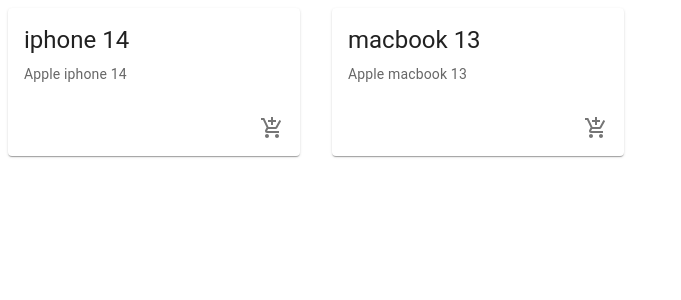
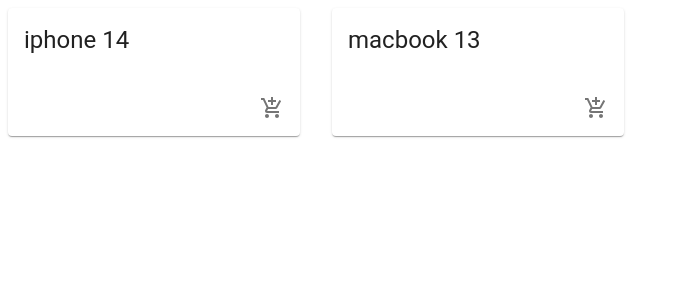
Before and after one commit to krystyna-lyn/ecommerce, a React (Create React App) app: page / in a window 1280 px wide. Shown: the top 300 px of the page, without its empty margins (0-681 px from the left). Built offline with nearby package versions, Linux system fonts and the light colour scheme.

Commit message:
Update Product.jsx

```diff
--- a/src/components/Product/Product.jsx
+++ b/src/components/Product/Product.jsx
@@ -22,7 +22,7 @@
 
           </Typography>
         </div>
-        <Typography dangerouslySetInnerHTML={{ __html: product.description }} variant="body2" color="textSecondary" component="p" />
+        <Typography variant="body2" color="textSecondary" component="p" />
       </CardContent>
       <CardActions disableSpacing sx={{
         display: 'flex',
```
